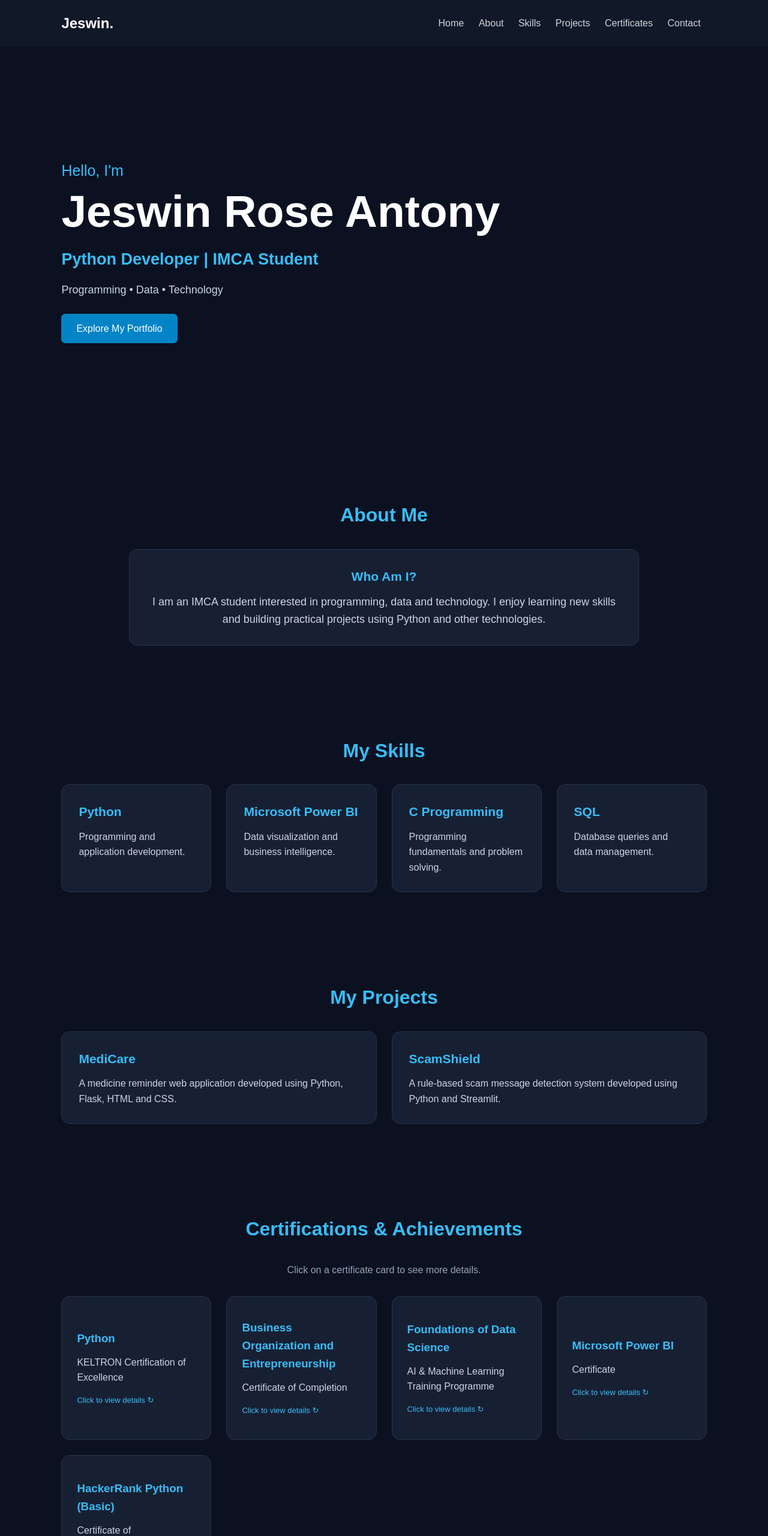
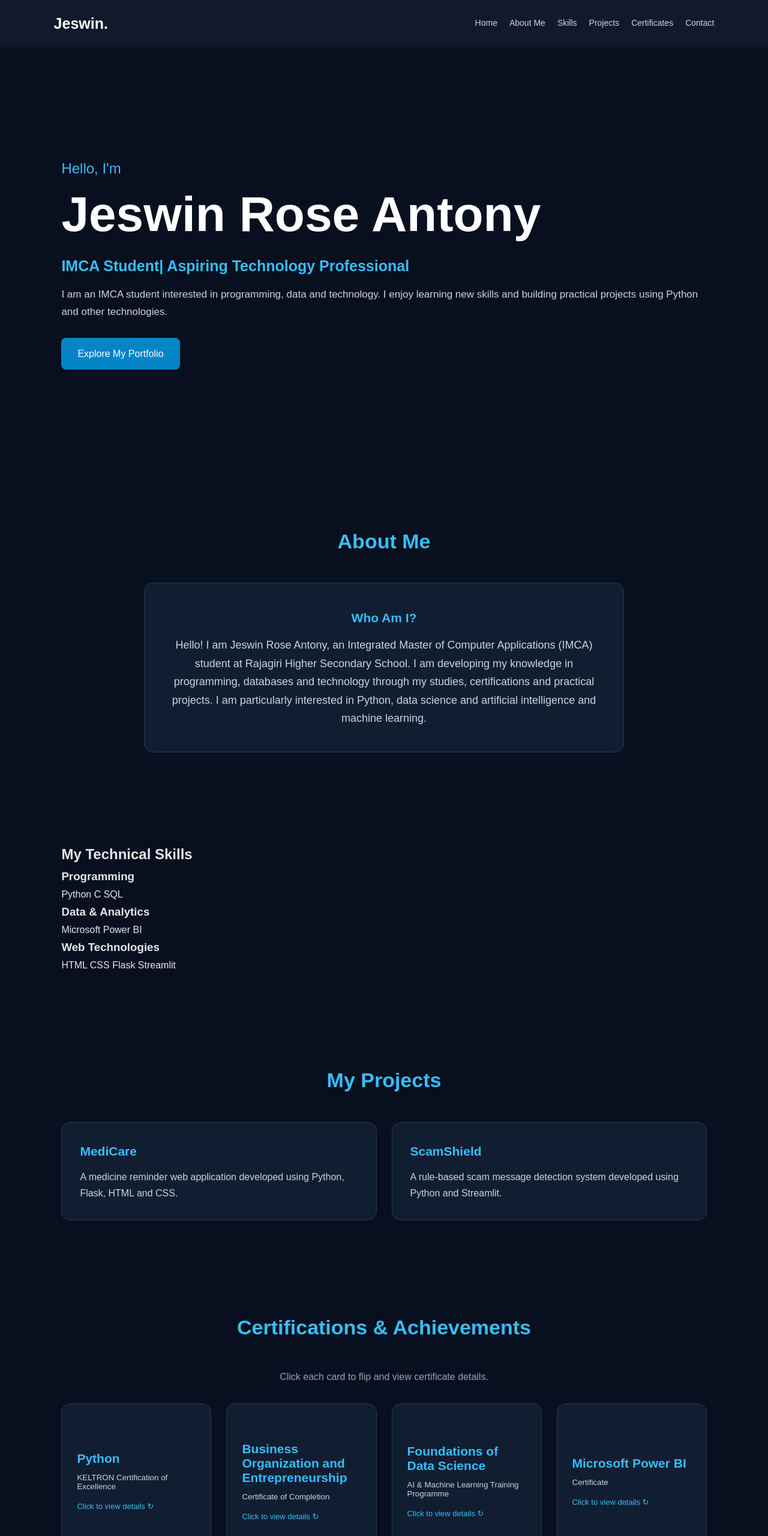
Before and after one commit to Jeswin-rose/my-portfolio, a plain HTML site: page index.html in a window 1280 px wide. Shown: the top 2560 px of the page at 60% size. Drawn offline with Linux system fonts and the light colour scheme.

Commit message:
Update index.html

```diff
--- a/index.html
+++ b/index.html
@@ -16,160 +16,176 @@
 
 body {
     font-family: Arial, sans-serif;
-    background: #0b1120;
+    background: #080f1e;
     color: #e5e7eb;
-    line-height: 1.6;
+    line-height: 1.7;
 }
 
-/* NAVBAR */
+/* NAVIGATION */
 header {
-    background: #111827;
-    padding: 20px 8%;
+    background: #101a2b;
+    padding: 18px 7%;
     display: flex;
     justify-content: space-between;
     align-items: center;
-    flex-wrap: wrap;
     position: sticky;
     top: 0;
     z-index: 100;
+    flex-wrap: wrap;
 }
 
 .logo {
+    font-size: 25px;
+    font-weight: bold;
     color: white;
-    font-size: 24px;
-    font-weight: bold;
+}
+
+nav {
+    display: flex;
+    flex-wrap: wrap;
+    gap: 20px;
 }
 
 nav a {
+    text-decoration: none;
     color: #d1d5db;
-    text-decoration: none;
-    margin: 10px;
-    transition: 0.3s;
+    font-size: 14px;
 }
 
 nav a:hover {
     color: #38bdf8;
 }
 
-/* SECTIONS */
-section {
-    padding: 75px 8%;
-}
-
-.section-title {
-    font-size: 32px;
-    color: #38bdf8;
-    margin-bottom: 30px;
-    text-align: center;
-}
-
-/* HERO */
-.hero {
-    min-height: 85vh;
+/* HERO SECTION */
+#home {
+    min-height: 90vh;
+    padding: 100px 8%;
     display: flex;
     flex-direction: column;
     justify-content: center;
     align-items: flex-start;
 }
 
-.hero .hello {
+.small-intro {
+    font-size: 24px;
+    color: #38bdf8;
+    margin-bottom: 10px;
+}
+
+.hero-name {
+    font-size: clamp(45px, 8vw, 82px);
+    font-weight: 800;
+    color: #ffffff;
+    line-height: 1.1;
+    margin-bottom: 20px;
+}
+
+.hero-role {
     font-size: 25px;
     color: #38bdf8;
-    margin-bottom: 5px;
+    margin-bottom: 12px;
 }
 
-.hero h1 {
-    font-size: clamp(42px, 7vw, 75px);
-    color: white;
-    line-height: 1.15;
-    margin-bottom: 15px;
+.hero-description {
+    font-size: 17px;
+    color: #cbd5e1;
 }
 
-.hero h2 {
-    color: #38bdf8;
-    font-size: 27px;
-    margin-bottom: 15px;
+.primary-btn {
+    display: inline-block;
+    margin-top: 28px;
+    padding: 13px 27px;
+    background: #0284c7;
+    color: white;
+    text-decoration: none;
+    border-radius: 8px;
+    transition: .3s;
 }
 
-.hero p {
-    color: #cbd5e1;
-    font-size: 18px;
+.primary-btn:hover {
+    background: #0369a1;
+    transform: translateY(-4px);
 }
 
-.btn {
-    display: inline-block;
-    margin-top: 25px;
-    padding: 12px 25px;
-    background: #0284c7;
-    color: white;
-    border-radius: 7px;
-    text-decoration: none;
-    transition: 0.3s;
+/* SECTION STYLES */
+section:not(#home) {
+    padding: 75px 8%;
 }
 
-.btn:hover {
-    background: #0369a1;
-    transform: translateY(-3px);
+.section-heading {
+    font-size: 34px;
+    color: #38bdf8;
+    text-align: center;
+    margin-bottom: 40px;
 }
 
-/* CARD LAYOUT */
-.cards {
+/* CARD GRID */
+.card-grid {
     display: grid;
-    grid-template-columns: repeat(auto-fit, minmax(250px, 1fr));
+    grid-template-columns: repeat(auto-fit, minmax(240px, 1fr));
     gap: 25px;
 }
 
-.card {
-    background: #172033;
-    padding: 28px;
-    border-radius: 14px;
-    border: 1px solid #263449;
-    transition: 0.3s;
+/* GENERAL CARDS */
+.info-card {
+    background: #111e32;
+    border: 1px solid #263b55;
+    border-radius: 15px;
+    padding: 30px;
+    transition: .3s;
+    min-height: 150px;
 }
 
-.card:hover {
+.info-card:hover {
     transform: translateY(-7px);
     border-color: #38bdf8;
-    box-shadow: 0 10px 25px rgba(0,0,0,0.25);
+    box-shadow: 0 10px 30px rgba(0,0,0,.25);
 }
 
-.card h3 {
+.info-card h3 {
+    font-size: 21px;
     color: #38bdf8;
     margin-bottom: 12px;
-    font-size: 21px;
 }
 
-.card p {
+.info-card p {
     color: #cbd5e1;
 }
 
-/* ABOUT */
+/* ABOUT CARD */
+.about-grid {
+    grid-template-columns: minmax(0, 800px);
+    justify-content: center;
+}
+
 .about-card {
-    max-width: 850px;
-    margin: auto;
     text-align: center;
+    padding: 40px;
+}
+
+.about-card p {
     font-size: 18px;
 }
 
 /* CERTIFICATE FLIP CARDS */
 .certificate-card {
-    min-height: 240px;
+    width: 100%;
+    height: 260px;
+    border: none;
     background: transparent;
-    border: none;
     padding: 0;
-    width: 100%;
     cursor: pointer;
     perspective: 1000px;
-    color: inherit;
-    font: inherit;
+    color: white;
+    font-family: inherit;
     text-align: left;
 }
 
 .certificate-inner {
     position: relative;
     width: 100%;
-    height: 240px;
-    transition: transform 0.7s;
+    height: 100%;
+    transition: transform .75s;
     transform-style: preserve-3d;
 }
 
@@ -181,10 +197,10 @@ section {
 .certificate-back {
     position: absolute;
     inset: 0;
+    border-radius: 15px;
+    border: 1px solid #263b55;
+    background: #111e32;
     padding: 25px;
-    border-radius: 14px;
-    background: #172033;
-    border: 1px solid #263449;
     display: flex;
     flex-direction: column;
     justify-content: center;
@@ -195,6 +211,7 @@ section {
 .certificate-front h3,
 .certificate-back h3 {
     color: #38bdf8;
+    font-size: 21px;
     margin-bottom: 12px;
 }
 
@@ -204,24 +221,29 @@ section {
 }
 
 .certificate-back {
-    background: #1e293b;
+    background: #172943;
     border-color: #38bdf8;
     transform: rotateY(180deg);
 }
 
-.click-hint {
-    margin-top: 15px;
+.click-text {
     color: #38bdf8;
     font-size: 13px;
+    margin-top: 18px;
 }
 
 /* CONTACT */
+.contact-grid {
+    grid-template-columns: minmax(0, 700px);
+    justify-content: center;
+}
+
 .contact-card {
     text-align: center;
 }
 
 .contact-card p {
-    margin: 12px 0;
+    margin: 15px 0;
     overflow-wrap: anywhere;
 }
 
@@ -230,35 +252,41 @@ section {
     text-decoration: none;
 }
 
+/* FOOTER */
 footer {
-    background: #111827;
     text-align: center;
+    background: #101a2b;
     padding: 25px;
     color: #94a3b8;
 }
 
-/* MOBILE */
-@media(max-width: 600px) {
+/* MOBILE RESPONSIVE */
+@media(max-width: 650px) {
     header {
-        flex-direction: column;
+        justify-content: center;
+        gap: 15px;
+    }
+
+    nav {
+        justify-content: center;
         gap: 12px;
     }
 
-    nav {
-        text-align: center;
+    #home {
+        min-height: 75vh;
+        padding: 75px 6%;
     }
 
-    nav a {
-        display: inline-block;
-        margin: 5px;
-    }
-
-    section {
+    section:not(#home) {
         padding: 55px 6%;
     }
 
-    .hero {
-        min-height: 75vh;
+    .hero-name {
+        font-size: 43px;
+    }
+
+    .hero-role {
+        font-size: 21px;
     }
 }
 </style>
@@ -272,7 +300,7 @@ footer {
 
     <nav>
         <a href="#home">Home</a>
-        <a href="#about">About</a>
+        <a href="#about">About Me</a>
         <a href="#skills">Skills</a>
         <a href="#projects">Projects</a>
         <a href="#certificates">Certificates</a>
@@ -281,77 +309,78 @@ footer {
 </header>
 
 <!-- HOME -->
-<section class="hero" id="home">
+<section id="home">
 
-    <div class="hello">Hello, I'm</div>
+    <p class="small-intro">Hello, I'm</p>
 
-    <h1>Jeswin Rose Antony</h1>
+    <h1 class="hero-name">Jeswin Rose Antony</h1>
 
-    <h2>Python Developer | IMCA Student</h2>
+    <h2 class="hero-role"> IMCA Student| Aspiring Technology Professional</h2>
 
-    <p>Programming • Data • Technology</p>
+    <p class="hero-description">
+        I am an IMCA student interested in programming, data and technology.
+	I enjoy learning new skills and building practical projects using Python and other technologies.
+    </p>
 
-    <a href="#about" class="btn">Explore My Portfolio</a>
+    <a href="#about" class="primary-btn">Explore My Portfolio</a>
 
 </section>
 
-<!-- ABOUT -->
+<!-- ABOUT ME -->
 <section id="about">
 
-    <h2 class="section-title">About Me</h2>
+    <h2 class="section-heading">About Me</h2>
 
-    <div class="cards">
-        <div class="card about-card">
+    <div class="card-grid about-grid">
+
+        <div class="info-card about-card">
             <h3>Who Am I?</h3>
 
             <p>
-                I am an IMCA student interested in programming, data and
-                technology. I enjoy learning new skills and building
-                practical projects using Python and other technologies.
+                Hello! I am Jeswin Rose Antony, an Integrated Master of Computer Applications (IMCA) student at Rajagiri Higher Secondary School.
+		I am developing my knowledge in programming, databases and technology through my studies, certifications and practical projects.
+		I am particularly interested in Python, data science and artificial intelligence and machine learning.
             </p>
         </div>
+
     </div>
-
 </section>
 
 <!-- SKILLS -->
 <section id="skills">
+    <h2 class="section-title">My Technical Skills</h2>
 
-    <h2 class="section-title">My Skills</h2>
-
-    <div class="cards">
-
+    <div class="grid">
         <div class="card">
-            <h3>Python</h3>
-            <p>Programming and application development.</p>
+            <h3>Programming</h3>
+            <span class="skill">Python</span>
+            <span class="skill">C</span>
+            <span class="skill">SQL</span>
         </div>
 
         <div class="card">
-            <h3>Microsoft Power BI</h3>
-            <p>Data visualization and business intelligence.</p>
+            <h3>Data & Analytics</h3>
+            <span class="skill">Microsoft Power BI</span>
         </div>
 
         <div class="card">
-            <h3>C Programming</h3>
-            <p>Programming fundamentals and problem solving.</p>
+            <h3>Web Technologies</h3>
+            <span class="skill">HTML</span>
+            <span class="skill">CSS</span>
+            <span class="skill">Flask</span>
+            <span class="skill">Streamlit</span>
         </div>
-
-        <div class="card">
-            <h3>SQL</h3>
-            <p>Database queries and data management.</p>
-        </div>
-
     </div>
 </section>
 
 <!-- PROJECTS -->
 <section id="projects">
 
-    <h2 class="section-title">My Projects</h2>
+    <h2 class="section-heading">My Projects</h2>
 
-    <div class="cards">
+    <div class="card-grid">
 
-        <div class="card">
+        <div class="info-card">
             <h3>MediCare</h3>
             <p>
                 A medicine reminder web application developed using
@@ -359,7 +388,7 @@ footer {
             </p>
         </div>
 
-        <div class="card">
+        <div class="info-card">
             <h3>ScamShield</h3>
             <p>
                 A rule-based scam message detection system developed
@@ -370,33 +399,32 @@ footer {
     </div>
 </section>
 
-<!-- CERTIFICATES -->
+<!-- CERTIFICATIONS -->
 <section id="certificates">
 
-    <h2 class="section-title">Certifications & Achievements</h2>
+    <h2 class="section-heading">Certifications & Achievements</h2>
 
     <p style="text-align:center;color:#94a3b8;margin-bottom:30px;">
-        Click on a certificate card to see more details.
+        Click each card to flip and view certificate details.
     </p>
 
-    <div class="cards">
+    <div class="card-grid">
 
         <!-- PYTHON -->
         <button class="certificate-card" type="button"
-            aria-pressed="false" onclick="flipCard(this)">
-
+                aria-pressed="false" onclick="flipCard(this)">
             <div class="certificate-inner">
 
                 <div class="certificate-front">
                     <h3>Python</h3>
                     <p>KELTRON Certification of Excellence</p>
-                    <span class="click-hint">Click to view details ↻</span>
+                    <span class="click-text">Click to view details ↻</span>
                 </div>
 
                 <div class="certificate-back">
                     <h3>Python Certification</h3>
                     <p>Certification of Excellence awarded by KELTRON.</p>
-                    <span class="click-hint">Click to flip back</span>
+                    <span class="click-text">Click to flip back</span>
                 </div>
 
             </div>
@@ -404,44 +432,42 @@ footer {
 
         <!-- BUSINESS -->
         <button class="certificate-card" type="button"
-            aria-pressed="false" onclick="flipCard(this)">
-
+                aria-pressed="false" onclick="flipCard(this)">
             <div class="certificate-inner">
 
                 <div class="certificate-front">
                     <h3>Business Organization and Entrepreneurship</h3>
                     <p>Certificate of Completion</p>
-                    <span class="click-hint">Click to view details ↻</span>
+                    <span class="click-text">Click to view details ↻</span>
                 </div>
 
                 <div class="certificate-back">
                     <h3>Business Organization and Entrepreneurship</h3>
                     <p>Certificate of Completion.</p>
-                    <span class="click-hint">Click to flip back</span>
+                    <span class="click-text">Click to flip back</span>
                 </div>
 
             </div>
         </button>
 
-        <!-- DATA SCIENCE AND AI -->
+        <!-- DATA SCIENCE + AI -->
         <button class="certificate-card" type="button"
-            aria-pressed="false" onclick="flipCard(this)">
-
+                aria-pressed="false" onclick="flipCard(this)">
             <div class="certificate-inner">
 
                 <div class="certificate-front">
                     <h3>Foundations of Data Science</h3>
                     <p>AI & Machine Learning Training Programme</p>
-                    <span class="click-hint">Click to view details ↻</span>
+                    <span class="click-text">Click to view details ↻</span>
                 </div>
 
                 <div class="certificate-back">
-                    <h3>Data Science, AI & Machine Learning</h3>
+                    <h3>Foundations of Data Science, AI & Machine Learning</h3>
                     <p>
                         Foundations of Data Science, AI & Machine Learning
                         Training Programme – Certificate of Completion.
                     </p>
-                    <span class="click-hint">Click to flip back</span>
+                    <span class="click-text">Click to flip back</span>
                 </div>
 
             </div>
@@ -449,20 +475,19 @@ footer {
 
         <!-- POWER BI -->
         <button class="certificate-card" type="button"
-            aria-pressed="false" onclick="flipCard(this)">
-
+                aria-pressed="false" onclick="flipCard(this)">
             <div class="certificate-inner">
 
                 <div class="certificate-front">
                     <h3>Microsoft Power BI</h3>
                     <p>Certificate</p>
-                    <span class="click-hint">Click to view details ↻</span>
+                    <span class="click-text">Click to view details ↻</span>
                 </div>
 
                 <div class="certificate-back">
                     <h3>Microsoft Power BI</h3>
                     <p>Microsoft Power BI certificate.</p>
-                    <span class="click-hint">Click to flip back</span>
+                    <span class="click-text">Click to flip back</span>
                 </div>
 
             </div>
@@ -470,20 +495,19 @@ footer {
 
         <!-- HACKERRANK -->
         <button class="certificate-card" type="button"
-            aria-pressed="false" onclick="flipCard(this)">
-
+                aria-pressed="false" onclick="flipCard(this)">
             <div class="certificate-inner">
 
                 <div class="certificate-front">
                     <h3>HackerRank Python (Basic)</h3>
                     <p>Certificate of Accomplishment</p>
-                    <span class="click-hint">Click to view details ↻</span>
+                    <span class="click-text">Click to view details ↻</span>
                 </div>
 
                 <div class="certificate-back">
                     <h3>HackerRank Python (Basic)</h3>
-                    <p>Certificate of Accomplishment.</p>
-                    <span class="click-hint">Click to flip back</span>
+                    <p>Certificate of Accomplishment in Python (Basic).</p>
+                    <span class="click-text">Click to flip back</span>
                 </div>
 
             </div>
@@ -495,12 +519,11 @@ footer {
 <!-- CONTACT -->
 <section id="contact">
 
-    <h2 class="section-title">Contact Me</h2>
+    <h2 class="section-heading">Contact Me</h2>
 
-    <div class="cards">
+    <div class="card-grid contact-grid">
 
-        <div class="card contact-card">
-
+        <div class="info-card contact-card">
             <h3>Get In Touch</h3>
 
             <p>
@@ -524,7 +547,6 @@ footer {
                     View LinkedIn Profile
                 </a>
             </p>
-
         </div>
 
     </div>
@@ -539,8 +561,10 @@ footer {
 function flipCard(card) {
     card.classList.toggle("flipped");
 
-    const isFlipped = card.classList.contains("flipped");
-    card.setAttribute("aria-pressed", isFlipped);
+    card.setAttribute(
+        "aria-pressed",
+        card.classList.contains("flipped")
+    );
 }
 </script>
 
```
